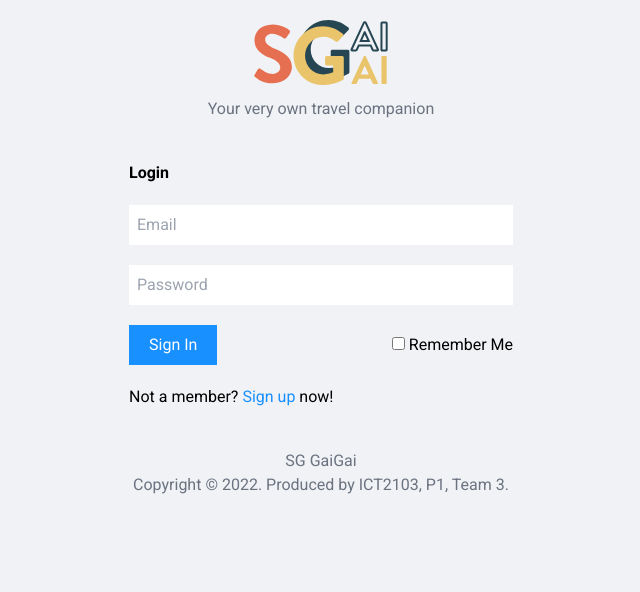
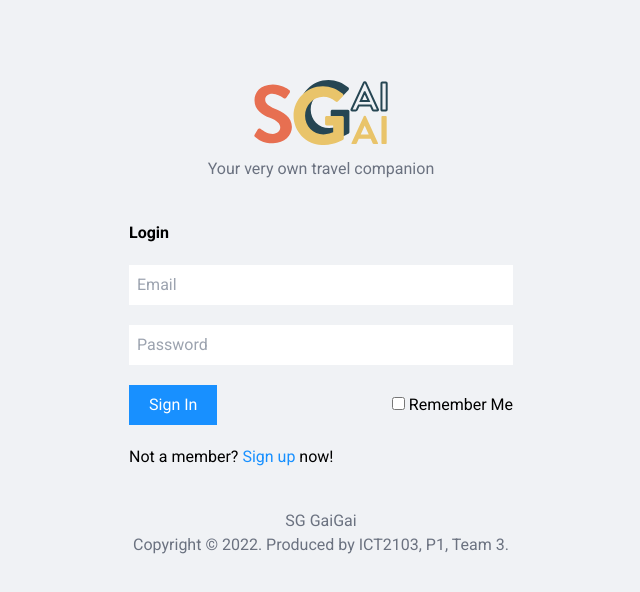
Before and after one commit to JustBrandonLim/sggaigai-ict2103, a Next.js app: page / in a window 1280 px wide. Shown: the top 592 px of the page, without its empty margins (319-959 px from the left). Built offline with nearby package versions, Linux system fonts and the light colour scheme.

Commit message:
Update index.js

```diff
--- a/pages/index.js
+++ b/pages/index.js
@@ -8,7 +8,7 @@ import Link from "next/link";
 export default function Home() {
   return (
     <Layout loggedIn={false}>
-      <section className="container p-5">
+      <section className="container p-5 pt-20">
         <div className="flex flex-col justify-center gap-3 text-center">
           <Image src={SGGaiGaiColoured} alt="SGGaiGai's Logo" />
           <p className="text-sm text-gray-500 md:text-base">Your very own travel companion</p>
```
